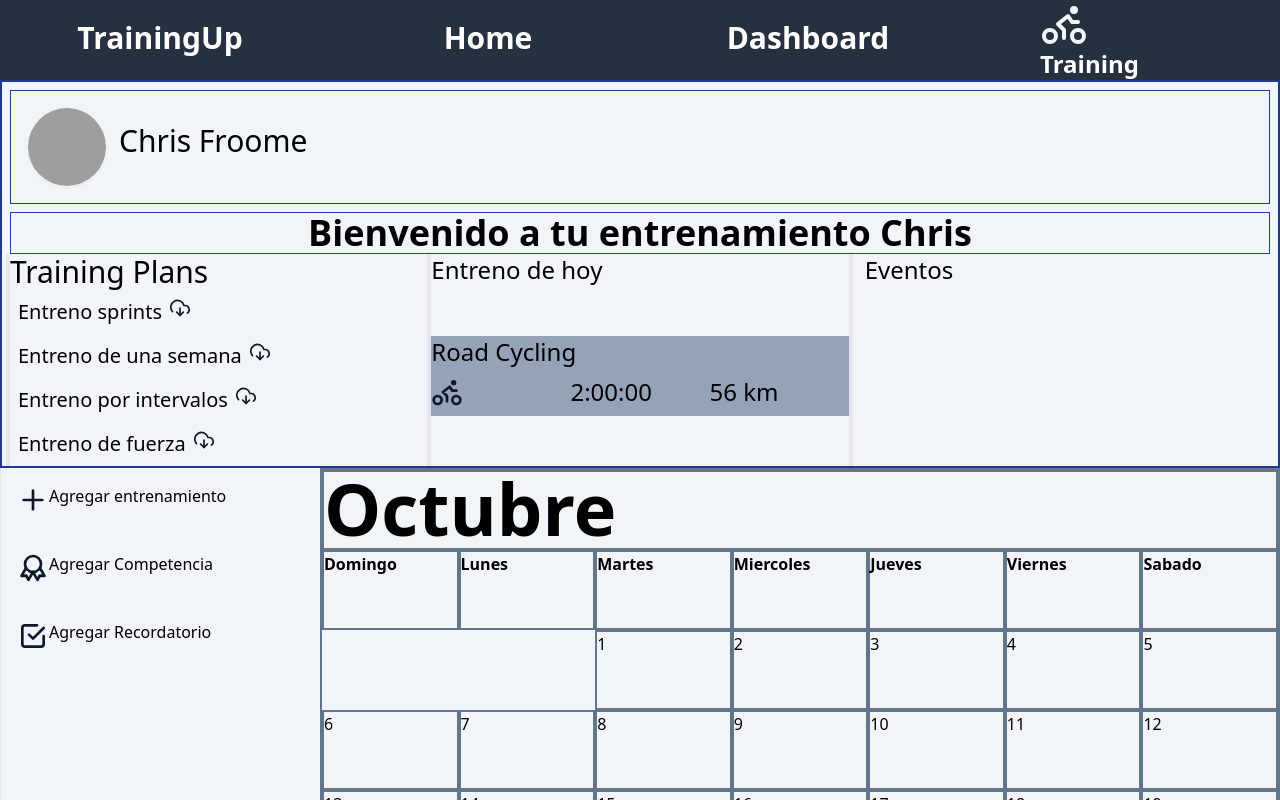
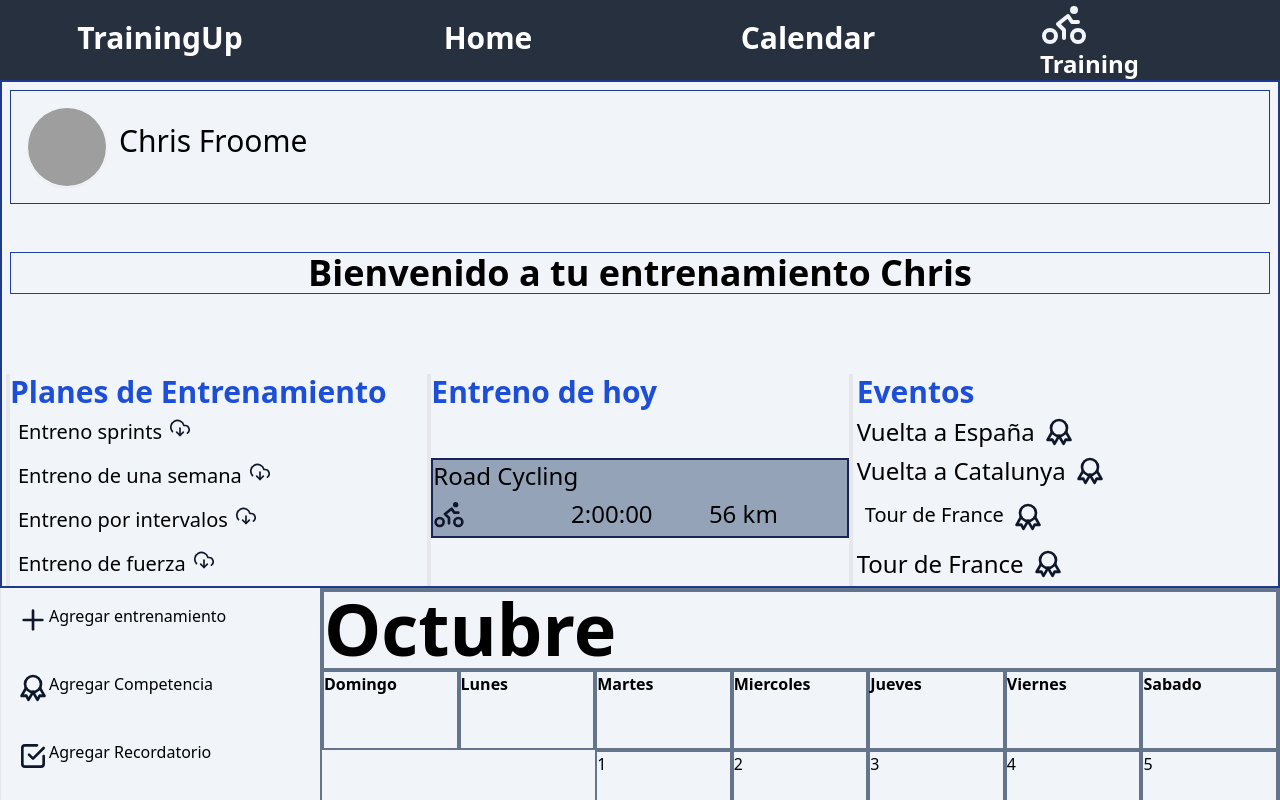
Before and after one commit to JulianMbp/Training, a Next.js app: page / in a window 1280 px wide. Shown: the top 800 px of the page. Built offline with nearby package versions, Linux system fonts and the light colour scheme; grey boxes are pictures that could not be loaded.

Commit message:
adicion de eventos

```diff
--- a/app/page.tsx
+++ b/app/page.tsx
@@ -10,7 +10,7 @@ export default function Home() {
             Home
           </a>
           <a href="#dashboard" className="order-3 text-3xl font-semibold  col-span-2 text-white hover:bg-[#ffff] w-full h-full text-center pt-3 m-2 rounded hover:text-gray-900 ">
-            Dashboard
+            Calendar
           </a>
           <nav className="order-4 text-2xl font-semibold  col-span-2 h-10 items-center pl-20 text-white">
             <svg className="h-12 w-12 text-slate-100"  width="24" height="24" viewBox="0 0 24 24" stroke-width="2" stroke="currentColor" fill="none" stroke-linecap="round" stroke-linejoin="round">  <path stroke="none" d="M0 0h24v24H0z"/>  <circle cx="5" cy="18" r="3" />  <circle cx="19" cy="18" r="3" />  <polyline points="12 19 12 15 9 12 14 8 16 11 19 11" />  <circle cx="17" cy="5" r="1" /></svg>
@@ -28,16 +28,13 @@ export default function Home() {
           <div>
 
           </div>
-          <div className="text-center text-4xl col-span-4 font-extrabold border mx-2 border-blue-800">
+          <div className="text-center text-4xl col-span-4 font-extrabold border mx-2 mt-10 border-blue-800">
             Bienvenido a tu entrenamiento Chris
-            <p className="text-justify text-2xl font-medium">
-
-            </p>
           </div>
         </menu>
-        <menu className="grid grid-cols-3 ">
+        <menu className="grid grid-cols-2 md:grid-cols-3 mt-20">
           <div className="ml-1 border-x-4 grid grid-cols-1 text-3xl h-auto w-full">
-            Training Plans
+            <p className="text-3xl font-semibold text-blue-700 ">Planes de Entrenamiento</p>
             <a href="" className="flex gap-2 text-xl text-black hover:bg-[#2f5aa8] text-left p-2 rounded hover:text-gray-50 ">
               Entreno sprints
               <svg className="h-5 w-5 text-slate-900"  viewBox="0 0 24 24"  fill="none"  stroke="currentColor"  stroke-width="2"  stroke-linecap="round"  stroke-linejoin="round">  <polyline points="8 17 12 21 16 17" />  <line x1="12" y1="12" x2="12" y2="21" />  <path d="M20.88 18.09A5 5 0 0 0 18 9h-1.26A8 8 0 1 0 3 16.29" /></svg>
@@ -57,15 +54,31 @@ export default function Home() {
           </div>
 
           <div className="grid grid-cols-2 border-x-4 text-2xl w-full">
-            <p className="col-span-2">Entreno de hoy</p>
-            <div className="bg-slate-400 grid grid-cols-3 col-span-2 h-20 w-full">
+            <p className="col-span-2 text-3xl font-semibold text-blue-700">Entreno de hoy</p>
+            <div className="bg-slate-400 border-2 border-blue-950 grid grid-cols-3 col-span-2 h-20 w-full">
             <p className="col-span-3">Road Cycling</p>
-            <svg class="h-8 w-8 text-slate-900"  width="24" height="24" viewBox="0 0 24 24" stroke-width="2" stroke="currentColor" fill="none" stroke-linecap="round" stroke-linejoin="round">  <path stroke="none" d="M0 0h24v24H0z"/>  <circle cx="5" cy="18" r="3" />  <circle cx="19" cy="18" r="3" />  <polyline points="12 19 12 15 9 12 14 8 16 11 19 11" />  <circle cx="17" cy="5" r="1" /></svg>            <p className="">2:00:00</p>
+            <svg className="h-8 w-8 text-slate-900"  width="24" height="24" viewBox="0 0 24 24" stroke-width="2" stroke="currentColor" fill="none" stroke-linecap="round" stroke-linejoin="round">  <path stroke="none" d="M0 0h24v24H0z"/>  <circle cx="5" cy="18" r="3" />  <circle cx="19" cy="18" r="3" />  <polyline points="12 19 12 15 9 12 14 8 16 11 19 11" />  <circle cx="17" cy="5" r="1" /></svg>            <p className="">2:00:00</p>
             <p className="">56 km</p>
             </div>
           </div>
-          <div className="pl-3 text-2xl">
-            Eventos
+
+          <div className="pl-1 text-2xl grid grid-cols-1">
+            <p className="text-3xl font-semibold text-blue-700">Eventos</p>
+            <p className="flex gap-2">
+              Vuelta a España
+              <svg className="h-8 w-8 text-slate-900"  width="24" height="24" viewBox="0 0 24 24" stroke-width="2" stroke="currentColor" fill="none" stroke-linecap="round" stroke-linejoin="round">  <path stroke="none" d="M0 0h24v24H0z"/>  <circle cx="12" cy="9" r="6" />  <polyline points="9 14.2 9 21 12 19 15 21 15 14.2" transform="rotate(-30 12 9)" />  <polyline points="9 14.2 9 21 12 19 15 21 15 14.2" transform="rotate(30 12 9)" /></svg>
+            </p>
+            <p className="flex gap-2">
+              Vuelta a Catalunya
+              <svg className="h-8 w-8 text-slate-900"  width="24" height="24" viewBox="0 0 24 24" stroke-width="2" stroke="currentColor" fill="none" stroke-linecap="round" stroke-linejoin="round">  <path stroke="none" d="M0 0h24v24H0z"/>  <circle cx="12" cy="9" r="6" />  <polyline points="9 14.2 9 21 12 19 15 21 15 14.2" transform="rotate(-30 12 9)" />  <polyline points="9 14.2 9 21 12 19 15 21 15 14.2" transform="rotate(30 12 9)" /></svg>
+            </p>
+            <a href="" className="flex gap-2 text-xl text-black hover:bg-[#2f5aa8] text-left p-2 rounded hover:text-gray-50 ">
+            Tour de France
+            <svg className="h-8 w-8 text-slate-900"  width="24" height="24" viewBox="0 0 24 24" stroke-width="2" stroke="currentColor" fill="none" stroke-linecap="round" stroke-linejoin="round">  <path stroke="none" d="M0 0h24v24H0z"/>  <circle cx="12" cy="9" r="6" />  <polyline points="9 14.2 9 21 12 19 15 21 15 14.2" transform="rotate(-30 12 9)" />  <polyline points="9 14.2 9 21 12 19 15 21 15 14.2" transform="rotate(30 12 9)" /></svg>            </a>
+            <p className="flex gap-2">
+              Tour de France
+              <svg className="h-8 w-8 text-slate-900"  width="24" height="24" viewBox="0 0 24 24" stroke-width="2" stroke="currentColor" fill="none" stroke-linecap="round" stroke-linejoin="round">  <path stroke="none" d="M0 0h24v24H0z"/>  <circle cx="12" cy="9" r="6" />  <polyline points="9 14.2 9 21 12 19 15 21 15 14.2" transform="rotate(-30 12 9)" />  <polyline points="9 14.2 9 21 12 19 15 21 15 14.2" transform="rotate(30 12 9)" /></svg>
+            </p>
           </div>
         </menu>
       </nav>
```
